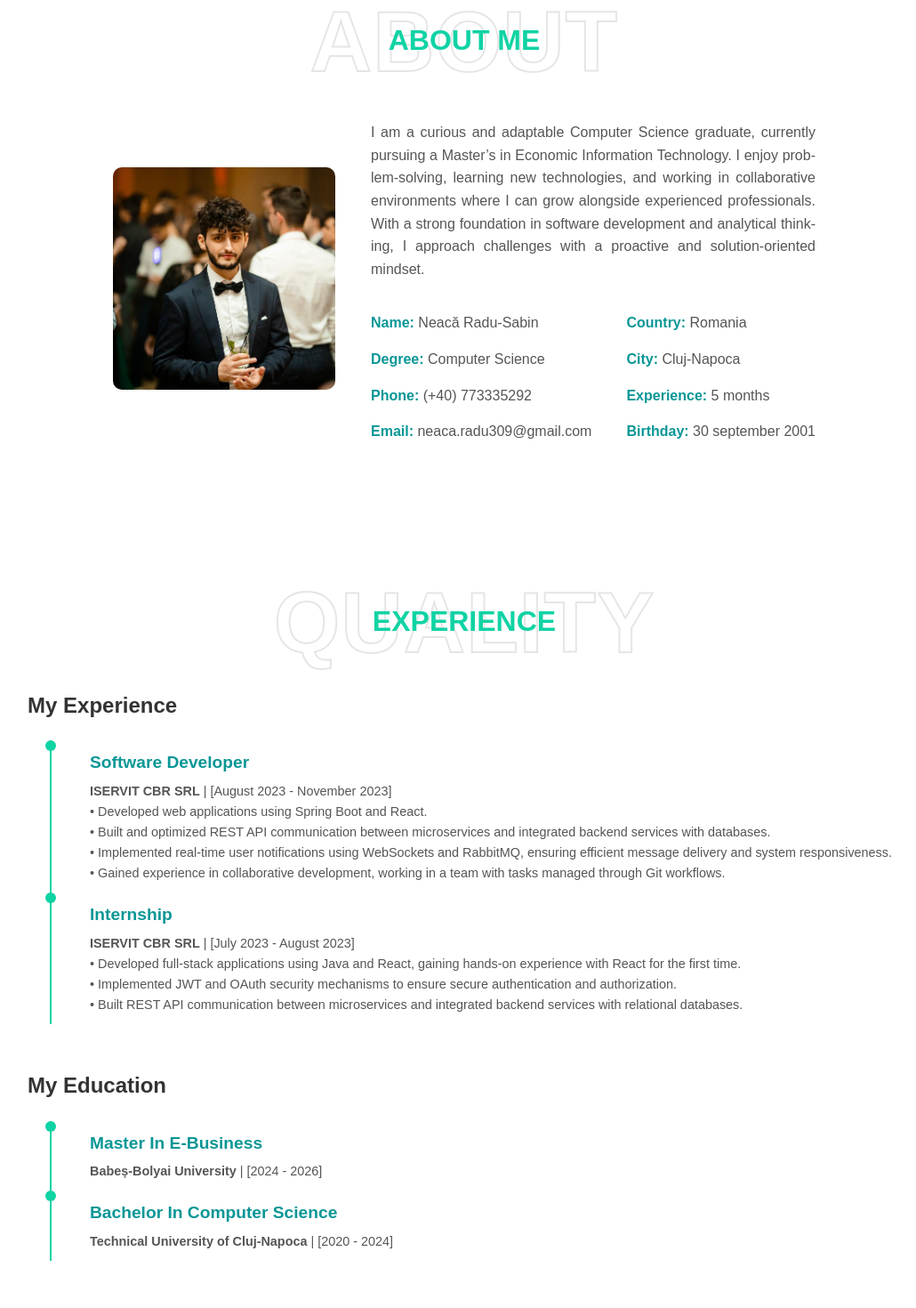
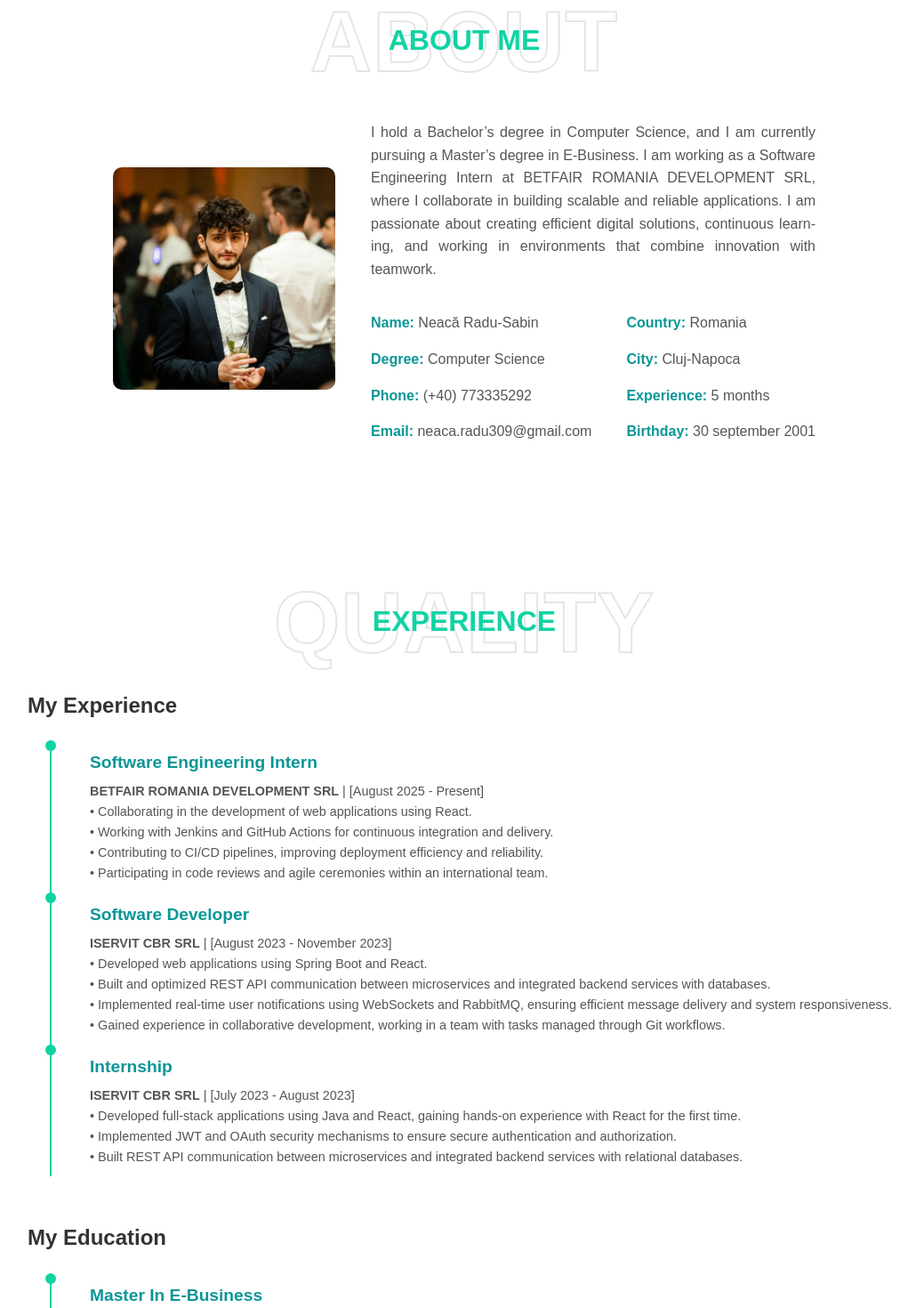
Before and after one commit to Radu309/my-portfolio, a React (Vite) app: page / in a window 1280 px wide. Shown: the part 860-2330 px from the top of the page at 89% size, without its empty margins (118-1148 px from the left). Built offline with nearby package versions, Linux system fonts and the light colour scheme.

Commit message:
update-CV:betfair-internship-added

```diff
--- a/src/components/AboutMe.jsx
+++ b/src/components/AboutMe.jsx
@@ -17,7 +17,7 @@ function AboutMe(){
             paragraph.innerHTML = "";
             let line = "";
 
-            words.forEach((word, index) => {
+            words.forEach((word) => {
                 const testLine = line + word + " ";
                 paragraph.innerHTML = testLine;
 
@@ -51,9 +51,12 @@ function AboutMe(){
                 <div className="about-text">
                     <h3></h3>
                     <p  ref={paragraphRef}>
-                        I am a curious and adaptable Computer Science graduate, currently pursuing a Master’s in Economic Information Technology.
-                        I enjoy problem-solving, learning new technologies, and working in collaborative environments where I can grow alongside experienced professionals.
-                        With a strong foundation in software development and analytical thinking, I approach challenges with a proactive and solution-oriented mindset.
+                        I hold a Bachelor’s degree in Computer Science, and I am currently pursuing
+                        a Master’s degree in E-Business. I am working as a Software Engineering
+                        Intern at BETFAIR ROMANIA DEVELOPMENT SRL, where I collaborate in
+                        building scalable and reliable applications. I am passionate about creating
+                        efficient digital solutions, continuous learning, and working in environments
+                        that combine innovation with teamwork.
                     </p>
 
                     <div className="about-details">
--- a/src/components/MyExperience.jsx
+++ b/src/components/MyExperience.jsx
@@ -10,6 +10,21 @@ function MyExperience() {
                 <div className="experience">
                     <h3>My Experience</h3>
                     <div className="timeline">
+                        <div className="timeline-item">
+                            <span className="timeline-icon"></span>
+                            <div className="timeline-content">
+                                <h4>Software Engineering Intern</h4>
+                                <p><strong>BETFAIR ROMANIA DEVELOPMENT SRL</strong> | [August 2025 - Present]</p>
+                                <p>• Collaborating in the development of web applications using React.</p>
+                                <p>• Working with Jenkins and GitHub Actions for continuous integration
+                                    and delivery.</p>
+                                <p>• Contributing to CI/CD pipelines, improving deployment efficiency
+                                    and reliability.</p>
+                                <p>• Participating in code reviews and agile ceremonies within an
+                                    international team.</p>
+                            </div>
+                        </div>
+
                         <div className="timeline-item">
                             <span className="timeline-icon"></span>
                             <div className="timeline-content">
```
Also changed, not shown: 1 other file (tests, documents, lock files or other folders).
